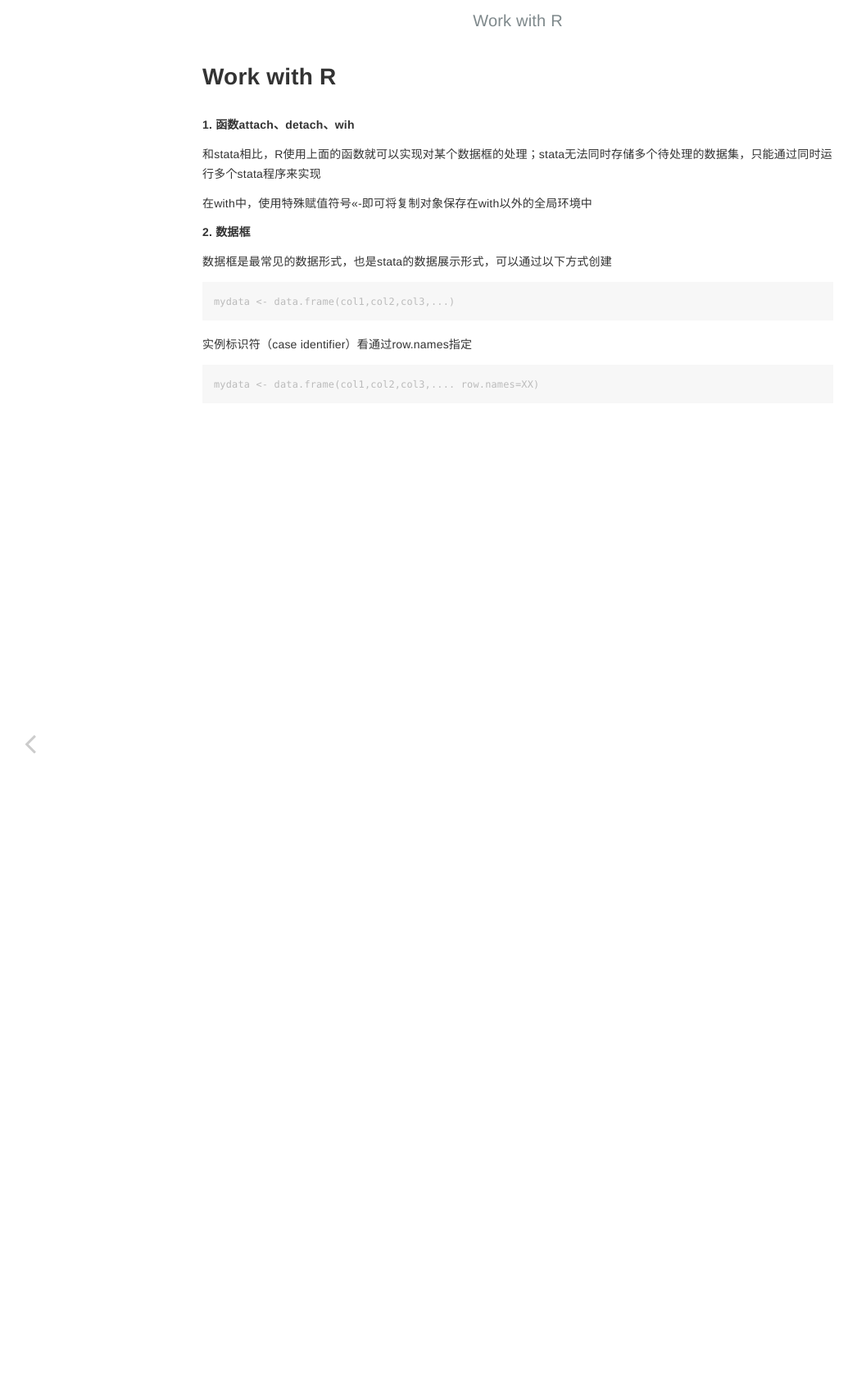
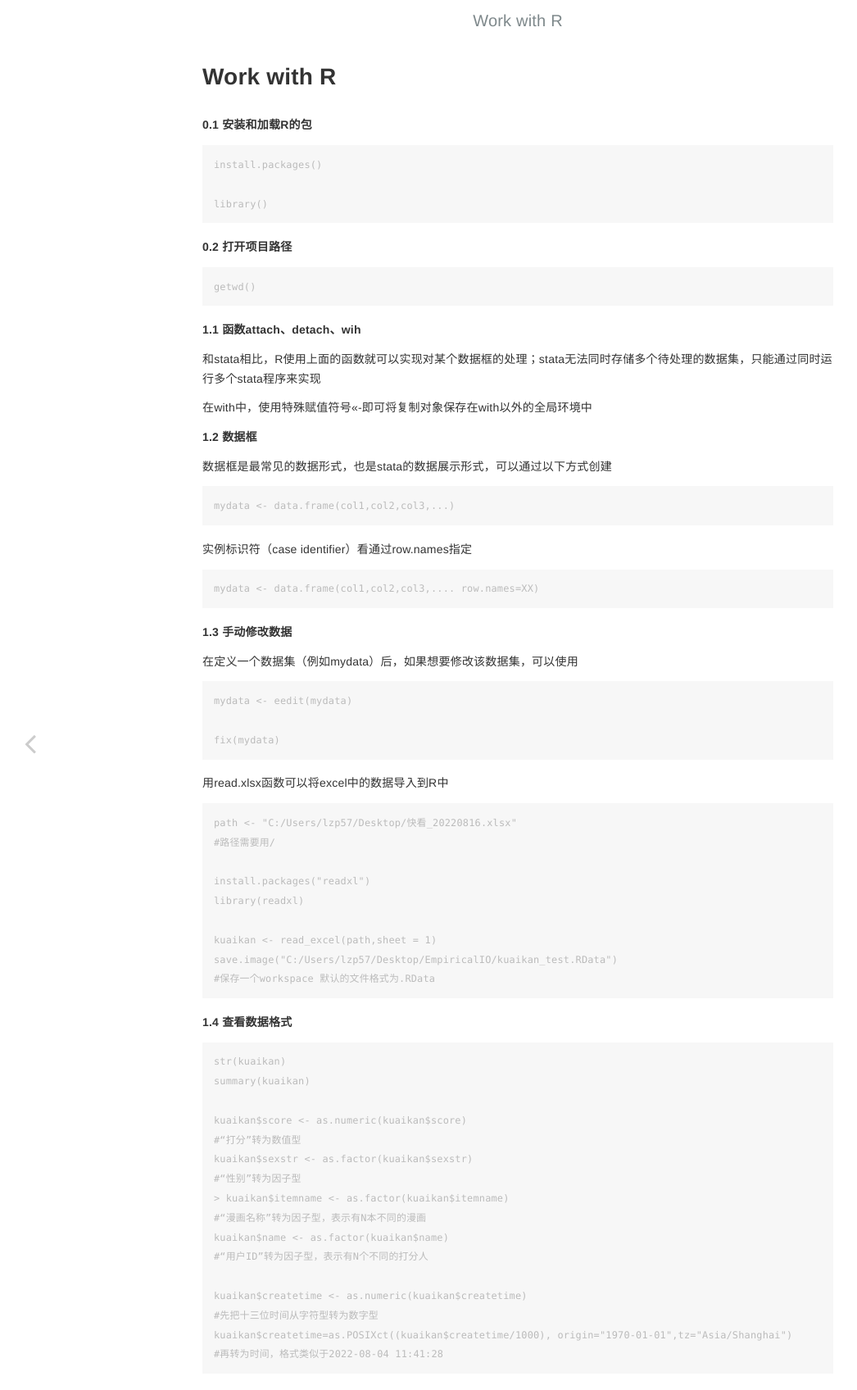
Before and after one commit to Zhuopie/Zhuopie.github.io, a Jekyll site: the page built from _pages/Work with R.md, in a window 1280 px wide. Shown: the top 1696 px of the page at 82% size, without its empty margins (8-1054 px from the left). Built offline with Jekyll 4.4.1, drawn with Linux system fonts in a browser that asks for light colours.

Commit message:
Update Work with R.md

````diff
--- a/_pages/Work with R.md
+++ b/_pages/Work with R.md
@@ -6,13 +6,27 @@ category: Jekyll
 layout: post
 ---
 
-**1. 函数attach、detach、wih**
+**0.1 安装和加载R的包**
+
+```
+install.packages()
+
+library()
+```
+
+**0.2 打开项目路径**
+
+```
+getwd()
+```
+
+**1.1 函数attach、detach、wih**
 
 和stata相比，R使用上面的函数就可以实现对某个数据框的处理；stata无法同时存储多个待处理的数据集，只能通过同时运行多个stata程序来实现
 
 在with中，使用特殊赋值符号<<-即可将复制对象保存在with以外的全局环境中
 
-**2. 数据框**
+**1.2 数据框**
 
 数据框是最常见的数据形式，也是stata的数据展示形式，可以通过以下方式创建
 
@@ -26,3 +40,48 @@ mydata <- data.frame(col1,col2,col3,...)
 ```
 mydata <- data.frame(col1,col2,col3,.... row.names=XX)
 ```
+
+**1.3 手动修改数据**
+
+在定义一个数据集（例如mydata）后，如果想要修改该数据集，可以使用
+
+```
+mydata <- eedit(mydata)
+
+fix(mydata)
+```
+
+用read.xlsx函数可以将excel中的数据导入到R中
+
+```
+path <- "C:/Users/lzp57/Desktop/快看_20220816.xlsx"
+#路径需要用/
+
+install.packages("readxl")
+library(readxl)
+
+kuaikan <- read_excel(path,sheet = 1)
+save.image("C:/Users/lzp57/Desktop/EmpiricalIO/kuaikan_test.RData")
+#保存一个workspace 默认的文件格式为.RData
+```
+
+**1.4 查看数据格式**
+
+```
+str(kuaikan)
+summary(kuaikan)
+
+kuaikan$score <- as.numeric(kuaikan$score)
+#“打分”转为数值型
+kuaikan$sexstr <- as.factor(kuaikan$sexstr)
+#“性别”转为因子型
+> kuaikan$itemname <- as.factor(kuaikan$itemname)
+#“漫画名称”转为因子型，表示有N本不同的漫画
+kuaikan$name <- as.factor(kuaikan$name)
+#“用户ID”转为因子型，表示有N个不同的打分人
+
+kuaikan$createtime <- as.numeric(kuaikan$createtime)
+#先把十三位时间从字符型转为数字型
+kuaikan$createtime=as.POSIXct((kuaikan$createtime/1000), origin="1970-01-01",tz="Asia/Shanghai")
+#再转为时间，格式类似于2022-08-04 11:41:28
+```
````
